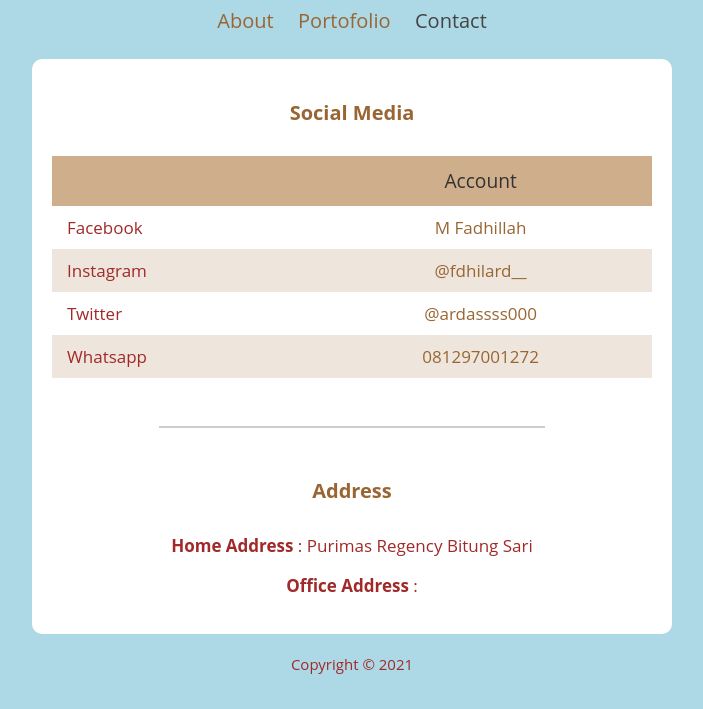
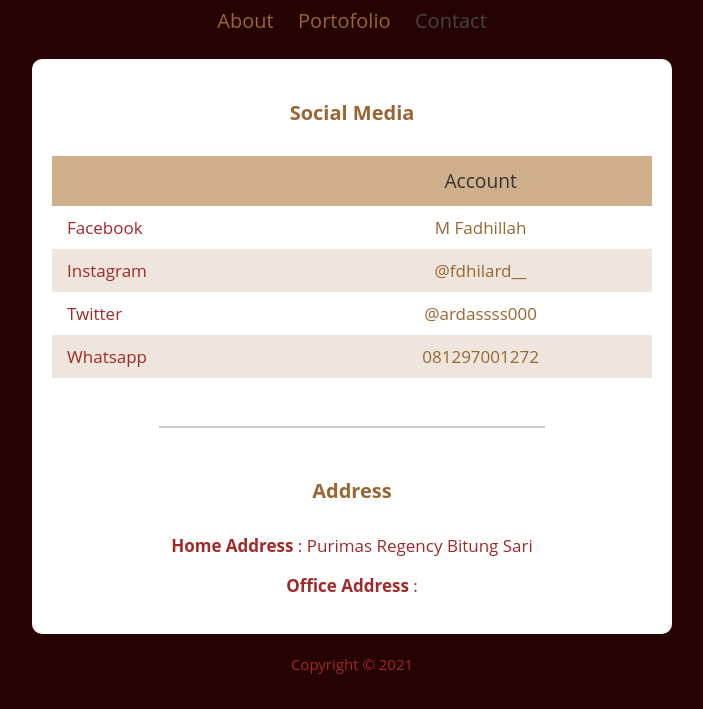
Before and after one commit to mardanfadhillah19/html_ardan, a plain HTML site: page contact.html in a window 1280 px wide. Shown: the part 100-809 px from the top of the page, without its empty margins (288-991 px from the left). Drawn offline with Linux system fonts and the light colour scheme.

Commit message:
bukasaja

```diff
--- a/style.css
+++ b/style.css
@@ -1,5 +1,5 @@
 body {
-    background-color: lightblue;
+    background-color: rgb(37, 3, 3);
     color: #444444;
     font-family: "Open Sans", Arial;
     font-size: 17px;
```
Also changed, not shown: portofolio.html (+1 -1 lines).
